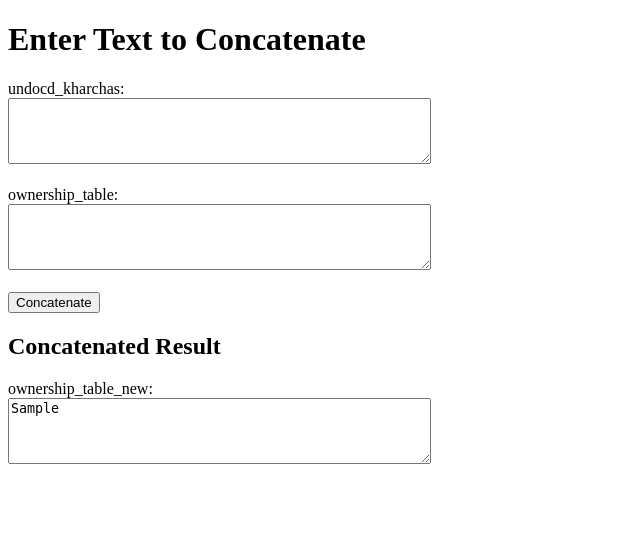
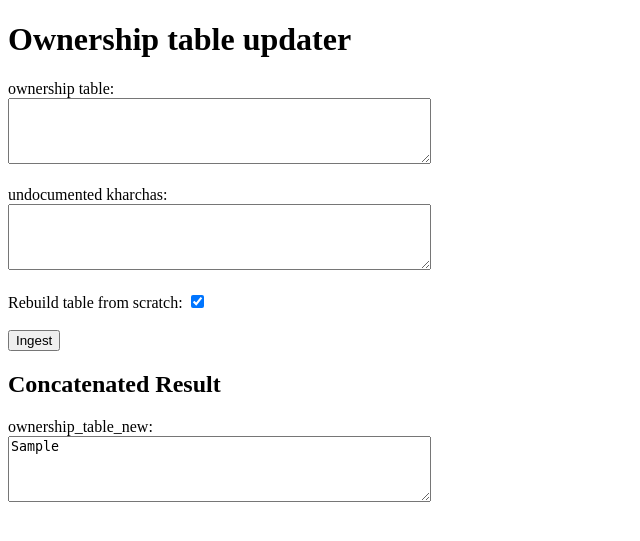
Before and after one commit to harshgits/house-kharchas, a Flask app: template templates/webpage.html in a window 1280 px wide. Shown: the top 541 px of the page, without its empty margins (0-640 px from the left). Run offline with Flask 3, Linux system fonts and the light colour scheme; the template is opened without the code that fills it: most values are stand-ins (such as "Sample title", 1, 10 or a date in 2020).

Commit message:
put button for rebuild_table

```diff
--- a/app.py
+++ b/app.py
@@ -11,10 +11,11 @@ def input_form():
         # Get the input values from the form
         undocd_kharchas = request.form["undocd_kharchas"]
         ownership_table = request.form["ownership_table"]
+        rebuild_table = "rebuild_table" in request.form
 
-        # Concatenate the input values
+        # compute result
         ownership_table_new = OTT.ingest_undocumented_kharchas_to_ownership_table(
-            ownership_table, undocd_kharchas
+            ownership_table, undocd_kharchas, rebuild_table
         )
 
     # Render the template, pass the concatenated result to the template
--- a/templates/webpage.html
+++ b/templates/webpage.html
@@ -8,17 +8,20 @@
 </head>
 
 <body>
-    <h1>Enter Text to Concatenate</h1>
+    <h1>Ownership table updater</h1>
     <form action="/" method="post">
-        <label for="undocd_kharchas">undocd_kharchas:</label><br>
+        <label for="ownership_table">ownership table:</label><br>
+        <textarea id="ownership_table" name="ownership_table" rows="4"
+            cols="50">{{ request.form['ownership_table'] if request.form.get('ownership_table') else '' }}</textarea><br><br>
+
+        <label for="undocd_kharchas">undocumented kharchas:</label><br>
         <textarea id="undocd_kharchas" name="undocd_kharchas" rows="4"
             cols="50">{{ request.form['undocd_kharchas'] if request.form.get('undocd_kharchas') else '' }}</textarea><br><br>
 
-        <label for="ownership_table">ownership_table:</label><br>
-        <textarea id="ownership_table" name="ownership_table" rows="4"
-            cols="50">{{ request.form['ownership_table'] if request.form.get('ownership_table') else '' }}</textarea><br><br>
+        <label for="rebuild_table">Rebuild table from scratch:</label>
+        <input type="checkbox" id="rebuild_table" name="rebuild_table" value="true" checked><br><br>
 
-        <input type="submit" value="Concatenate">
+        <input type="submit" value="Ingest">
     </form>
 
     <!-- Display the concatenated result if available -->
```
